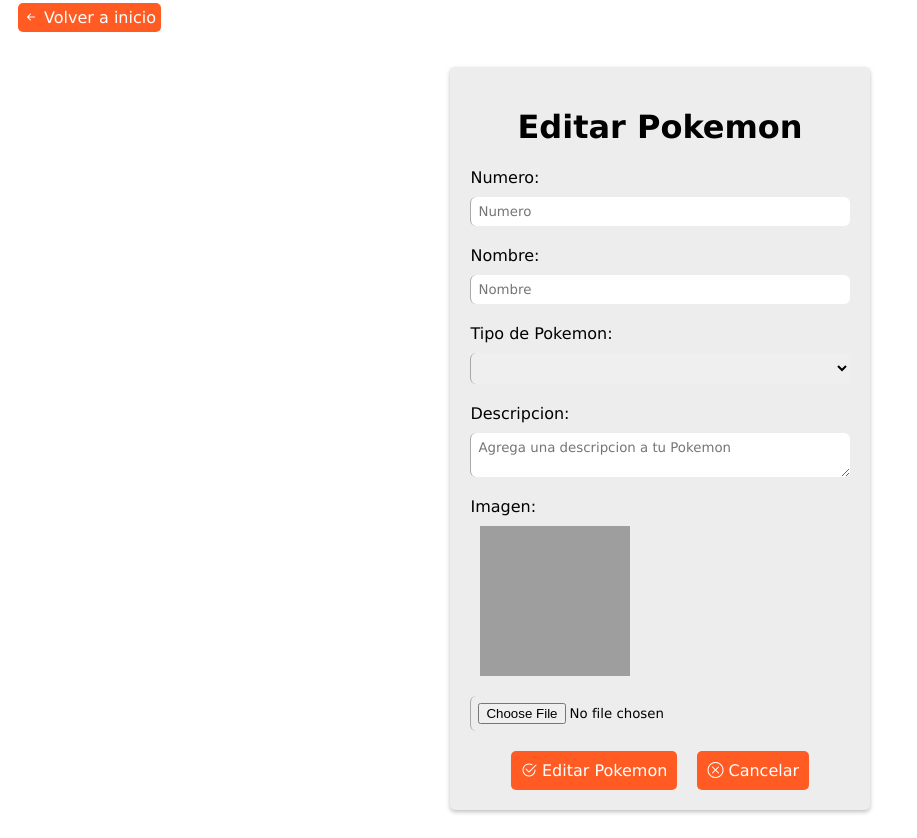
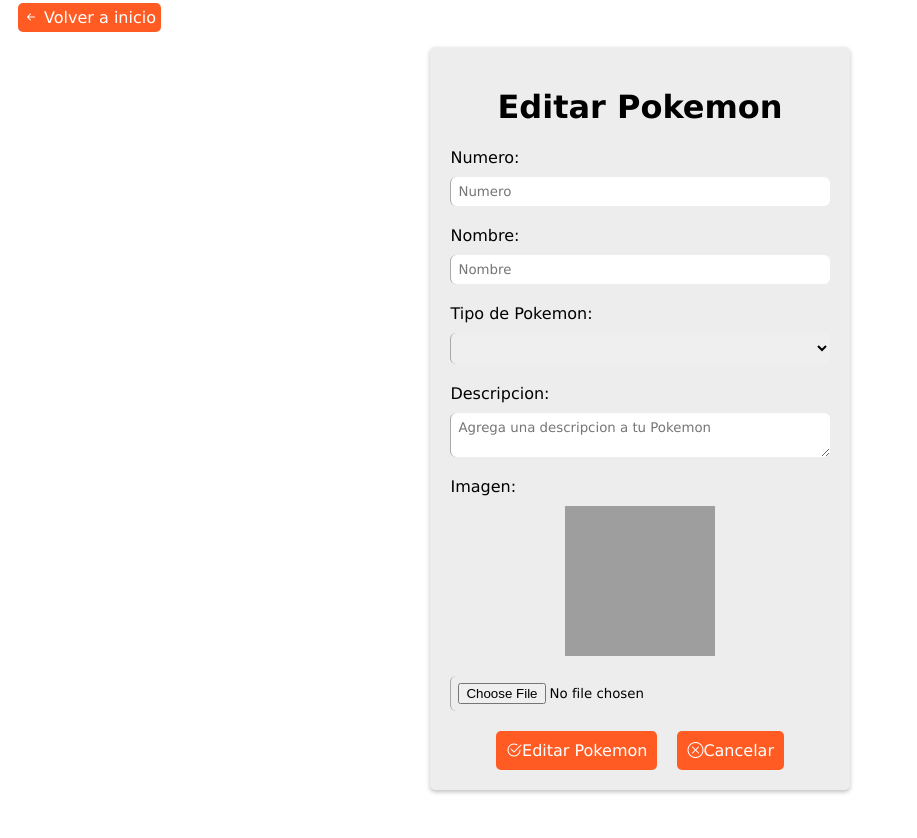
Before and after one commit to TomasZ-png/PW2_Pokedex, a PHP site: page /EditarPokemon.php in a window 1280 px wide. Shown: the whole page, without its empty margins (0-917 px from the left). After the commit the page ends 794 px from the top, so only its background shows below. Run offline with PHP 8.4, Linux system fonts and the light colour scheme; a user stored in the database is signed in; data comes from the database, SQL or seed files in the repository; grey boxes are pictures that could not be loaded.

Commit message:
Se corrige visualizacion responsive de la Pre-view de la imagen, el boton EditarPokemon y Cancelar.

```diff
--- a/public/css/agregarPokemonStyles.css
+++ b/public/css/agregarPokemonStyles.css
@@ -15,7 +15,6 @@
     flex-direction: column;
     justify-content: center;
     align-items: center;
-    padding: 20px;
     border-radius: 10px;
     width: 100%;
     margin-top: 20px;
@@ -49,6 +48,7 @@
 
 .btn-form{
     display: flex;
+    flex-wrap: wrap;
     justify-content: center;
     align-items: center;
     gap: 20px;
@@ -76,6 +76,8 @@
 }
 
 .form-button{
+    display: flex;
+    flex-wrap: wrap;
     border: none;
     padding: 10px;
     border-radius: 5px;
--- a/public/php/EditarPokemon.php
+++ b/public/php/EditarPokemon.php
@@ -85,8 +85,12 @@
         </select>
         <label for="descripcion-pokemon">Descripcion:</label>
         <textarea name="descripcion" id="descripcion-pokemon" placeholder="Agrega una descripcion a tu Pokemon">'.$descripcionPokemon.'</textarea>
-        <label for="imagen-pokemon">Imagen:</label>
+         <label for="imagen-pokemon">Imagen:</label>
+        <div class="btn-form">
+
         <img STYLE="margin: 10px" width="150px" height="150px" src="../../src/img/' . $imagenPokemon . '" alt="foto pokemon">
+        </div>
+
         <input type="file" name="imagen" id="imagen-pokemon" placeholder="Numero" >
         <div class="btn-form">
         <button class="form-button" type="submit"><i class="bi bi-check2-circle"></i> Editar Pokemon</button>
```
